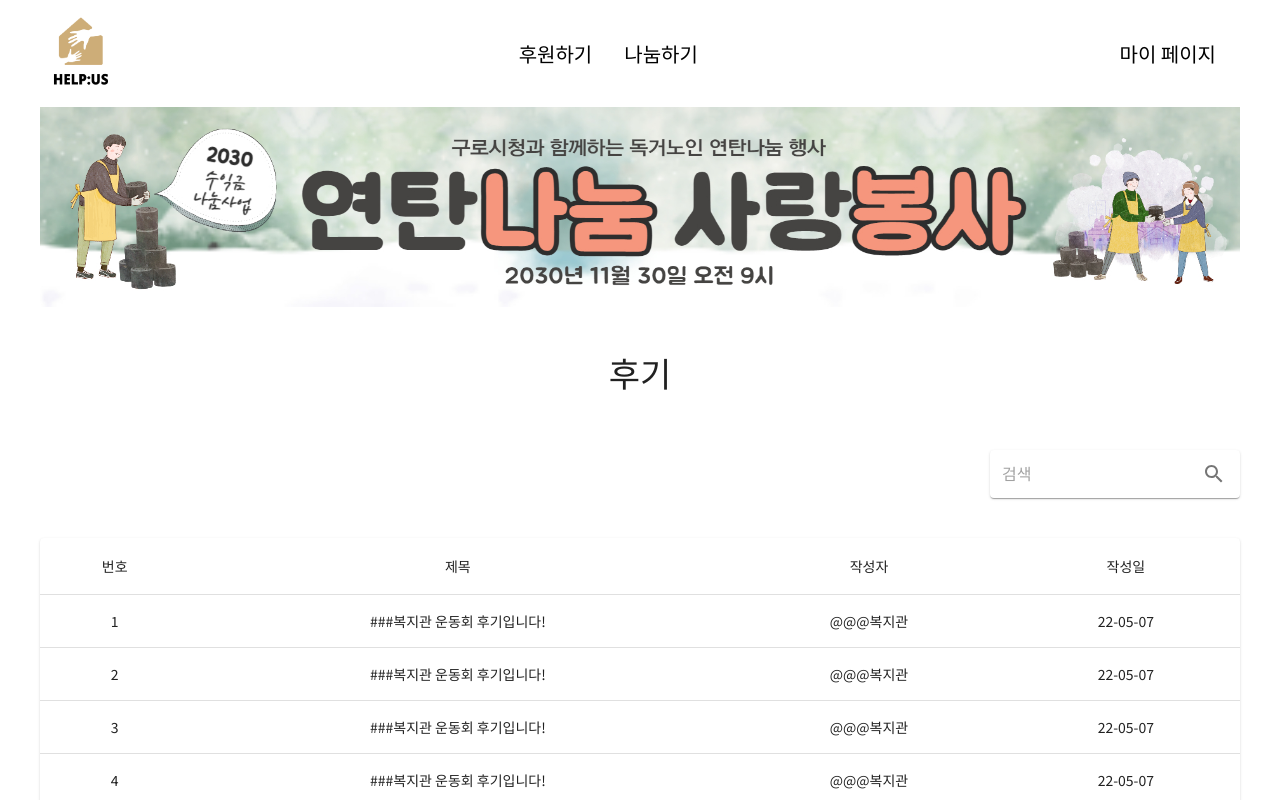
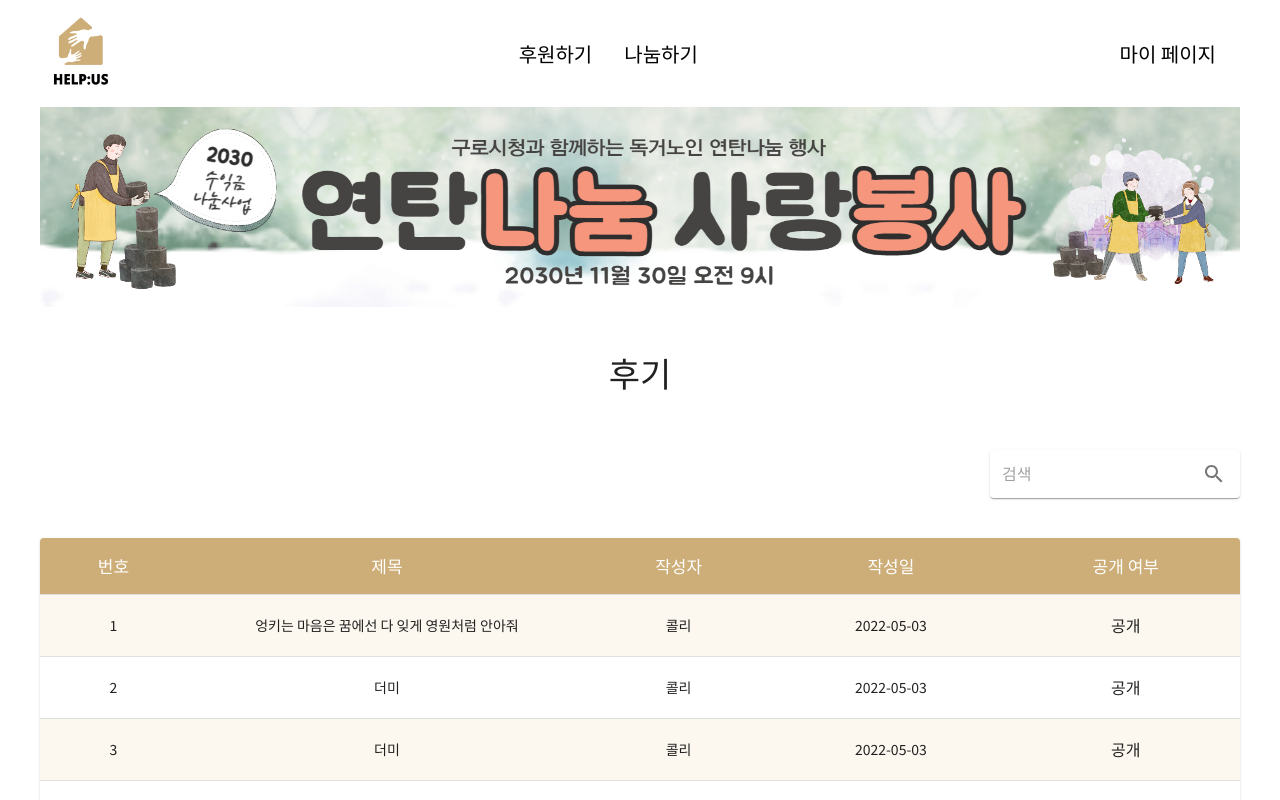
Before and after one commit to so-ohee/Help-us, a Next.js app in the folder frontend/: page /review in a window 1280 px wide. Shown: the top 800 px of the page. Built offline with nearby package versions, Linux system fonts and the light colour scheme.

Commit message:
Design: 게시판 테이블 디자인 변경

```diff
--- a/frontend/pages/review.tsx
+++ b/frontend/pages/review.tsx
@@ -1,32 +1,139 @@
 import { FC } from "react";
 import { Box, Grid, Tab, Typography, Stack, Button, InputBase, Paper } from "@mui/material/";
 import {Table, TableBody, TableCell, TableContainer, TableHead, TableRow} from "@mui/material/";
+import { tableCellClasses } from "@mui/material/TableCell";
+import { styled } from "@mui/material/styles";
 import SearchIcon from '@mui/icons-material/Search';
 import IconButton from '@mui/material/IconButton';
 import Image from 'next/image';
 import volunteer1 from "../public/images/volunteer1.jpg";
 
-function createData(
-  num: number,
-  title: string,
-  writer: string,
-  date: string,
-) {
-  return { num, title, writer, date };
-}
+const StyledTableCell = styled(TableCell)(({ theme }) => ({
+  [`&.${tableCellClasses.head}`]: {
+    backgroundColor: "#CDAD78",
+    color: theme.palette.common.white,
+  },
+  [`&.${tableCellClasses.body}`]: {
+    fontSize: 14,
+  },
+}));
 
-const rows =[
-  createData(1, '###복지관 운동회 후기입니다!', '@@@복지관', '22-05-07'),
-  createData(2, '###복지관 운동회 후기입니다!', '@@@복지관', '22-05-07'),
-  createData(3, '###복지관 운동회 후기입니다!', '@@@복지관', '22-05-07'),
-  createData(4, '###복지관 운동회 후기입니다!', '@@@복지관', '22-05-07'),
-  createData(5, '###복지관 운동회 후기입니다!', '@@@복지관', '22-05-07'),
-  createData(6, '###복지관 운동회 후기입니다!', '@@@복지관', '22-05-07'),
-  createData(7, '###복지관 운동회 후기입니다!', '@@@복지관', '22-05-07'),
-  createData(8, '###복지관 운동회 후기입니다!', '@@@복지관', '22-05-07'),
-  createData(9, '###복지관 운동회 후기입니다!', '@@@복지관', '22-05-07'),
-  createData(10, '###복지관 운동회 후기입니다!', '@@@복지관', '22-05-07'),
-]
+const StyledTableRow = styled(TableRow)(({ theme }) => ({
+  "&:nth-of-type(odd)": {
+    // backgroundColor: theme.palette.action.hover,
+    backgroundColor: "#FCF8F0",
+  },
+  // hide last border
+  "&:last-child td, &:last-child th": {
+    border: 0,
+  },
+  height: 62,
+}));
+
+
+const dummyData = [
+  {
+    donationApplyId: 1,
+    title: "엉키는 마음은 꿈에선 다 잊게 영원처럼 안아줘",
+    memberID: 1,
+    name: "콜리",
+    productList: ["찐빵", "사이다"],
+    donationDate: "2022-05-03",
+    expressNum: 1234,
+    fact: true,
+  },
+  {
+    donationApplyId: 2,
+    title: "더미",
+    memberID: 1,
+    name: "콜리",
+    productList: ["찐빵", "사이다"],
+    donationDate: "2022-05-03",
+    expressNum: 1234,
+    fact: true,
+  },
+  {
+    donationApplyId: 3,
+    title: "더미",
+    memberID: 1,
+    name: "콜리",
+    productList: ["찐빵", "사이다"],
+    donationDate: "2022-05-03",
+    expressNum: 1234,
+    fact: true,
+  },
+  {
+    donationApplyId: 4,
+    title: "더미",
+    memberID: 1,
+    name: "콜리",
+    productList: ["찐빵", "사이다"],
+    donationDate: "2022-05-03",
+    expressNum: 1234,
+    fact: true,
+  },
+  {
+    donationApplyId: 5,
+    title: "더미",
+    memberID: 1,
+    name: "콜리",
+    productList: ["찐빵", "사이다"],
+    donationDate: "2022-05-03",
+    expressNum: 1234,
+    fact: true,
+  },
+  {
+    donationApplyId: 6,
+    title: "더미",
+    memberID: 1,
+    name: "콜리",
+    productList: ["찐빵", "사이다"],
+    donationDate: "2022-05-03",
+    expressNum: 1234,
+    fact: true,
+  },
+  {
+    donationApplyId: 7,
+    title: "더미",
+    memberID: 1,
+    name: "콜리",
+    productList: ["찐빵", "사이다"],
+    donationDate: "2022-05-03",
+    expressNum: 1234,
+    fact: true,
+  },
+  {
+    donationApplyId: 8,
+    title: "더미",
+    memberID: 1,
+    name: "콜리",
+    productList: ["찐빵", "사이다"],
+    donationDate: "2022-05-03",
+    expressNum: 1234,
+    fact: false,
+  },
+  {
+    donationApplyId: 9,
+    title: "더미",
+    memberID: 1,
+    name: "콜리",
+    productList: ["찐빵", "사이다"],
+    donationDate: "2022-05-03",
+    expressNum: 1234,
+    fact: false,
+  },
+  {
+    donationApplyId: 10,
+    title: "더미",
+    memberID: 1,
+    name: "콜리",
+    productList: ["찐빵", "사이다"],
+    donationDate: "2022-05-03",
+    expressNum: 1234,
+    fact: false,
+  },
+];
+
 
 
 const Review: FC = () => {
@@ -59,29 +166,50 @@ const Review: FC = () => {
             </IconButton>
           </Paper>
         </Box>
-        <TableContainer component={Paper} sx={{ my : 5}}>
-          <Table sx={{ minWidth: 650 }} >
+        <TableContainer component={Paper} sx={{ my: 5 }}>
+              <Table sx={{ minWidth: 700 }} aria-label="customized table">
                 <TableHead>
                   <TableRow>
-                <TableCell align="center">번호</TableCell>
-                <TableCell align="center">제목</TableCell>
-                <TableCell align="center">작성자</TableCell>
-                <TableCell align="center">작성일</TableCell>
+                    <StyledTableCell align="center" sx={{ fontSize: 17 }}>
+                      번호
+                    </StyledTableCell>
+                    <StyledTableCell align="center" sx={{ fontSize: 17 }}>
+                      제목
+                    </StyledTableCell>
+                    <StyledTableCell align="center" sx={{ fontSize: 17 }}>
+                      작성자
+                    </StyledTableCell>
+                    <StyledTableCell align="center" sx={{ fontSize: 17 }}>
+                      작성일
+                    </StyledTableCell>
+                    <StyledTableCell align="center" sx={{ fontSize: 17 }}>
+                      공개 여부
+                    </StyledTableCell>
                   </TableRow>
                 </TableHead>
                 <TableBody>
-              {rows.map((row) => (
-                <TableRow
-                  key={row.num}
-                  sx={{ '&:last-child td, &:last-child th': { border: 0 } }}
-                >
-                  <TableCell component="th" scope="row" align="center">
-                    {row.num}
-                  </TableCell>
-                  <TableCell align="center">{row.title}</TableCell>
-                  <TableCell align="center">{row.writer}</TableCell>
-                  <TableCell align="center">{row.date}</TableCell>
-                </TableRow>
+                  {dummyData.map((data) => (
+                    <StyledTableRow key={data.donationApplyId}>
+                      <StyledTableCell align="center">
+                        {data.donationApplyId}
+                      </StyledTableCell>
+                      <StyledTableCell align="center" sx={{ width: 400 }}>
+                        {data.title}
+                      </StyledTableCell>
+                      <StyledTableCell align="center">
+                        {data.name}
+                      </StyledTableCell>
+                      <StyledTableCell align="center">
+                        {data.donationDate}
+                      </StyledTableCell>
+                      <StyledTableCell align="center">
+                        {data.fact === true ? (
+                          <Typography>공개</Typography>
+                        ) : (
+                          <Typography>비공개</Typography>
+                        )}
+                      </StyledTableCell>
+                    </StyledTableRow>
                   ))}
                 </TableBody>
               </Table>
```
Also changed, not shown: frontend/pages/cs.tsx (+0 -10 lines), frontend/pages/share.tsx (+153 -37 lines). Lines whose indentation alone changed are shown as unchanged.
